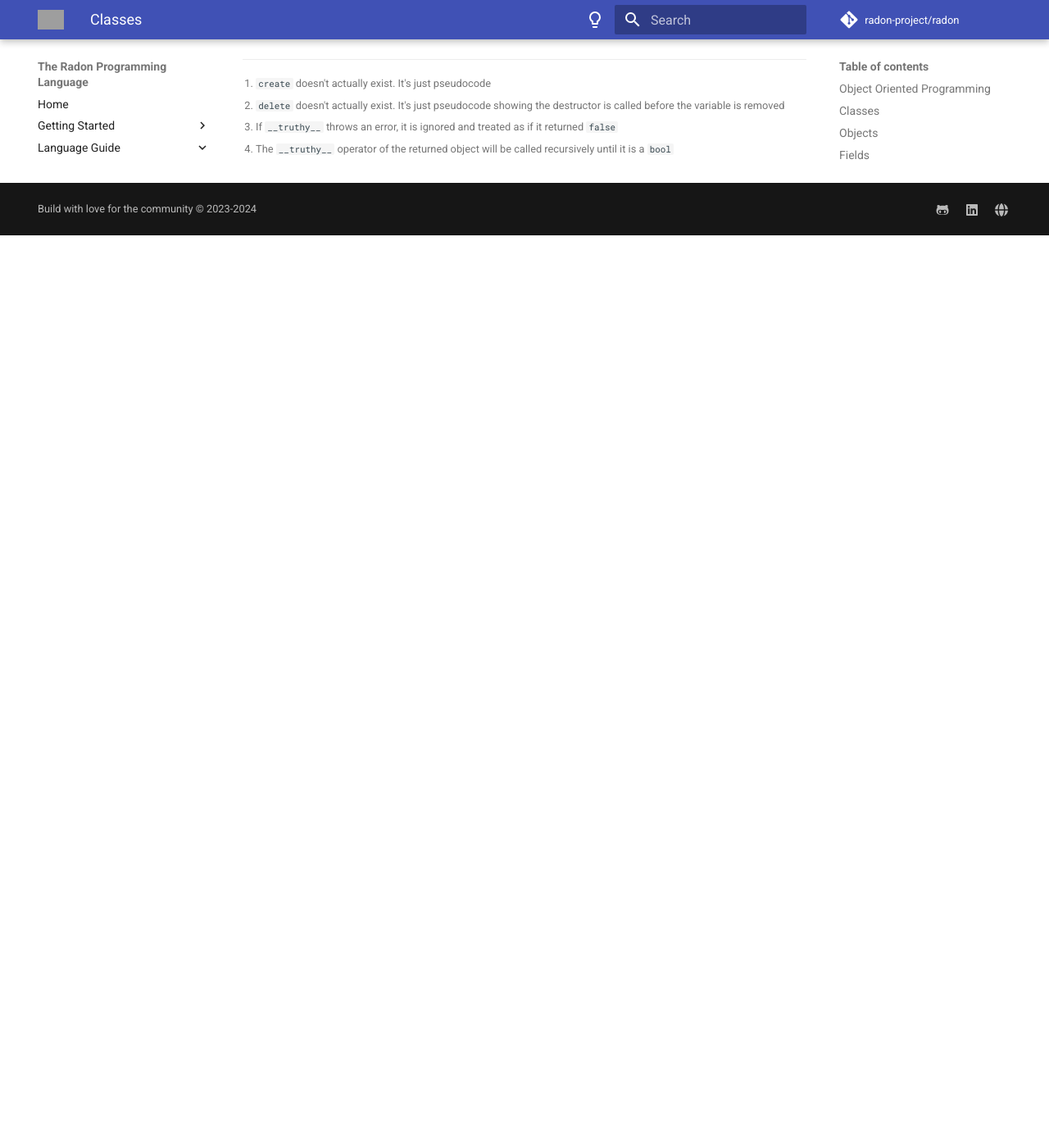
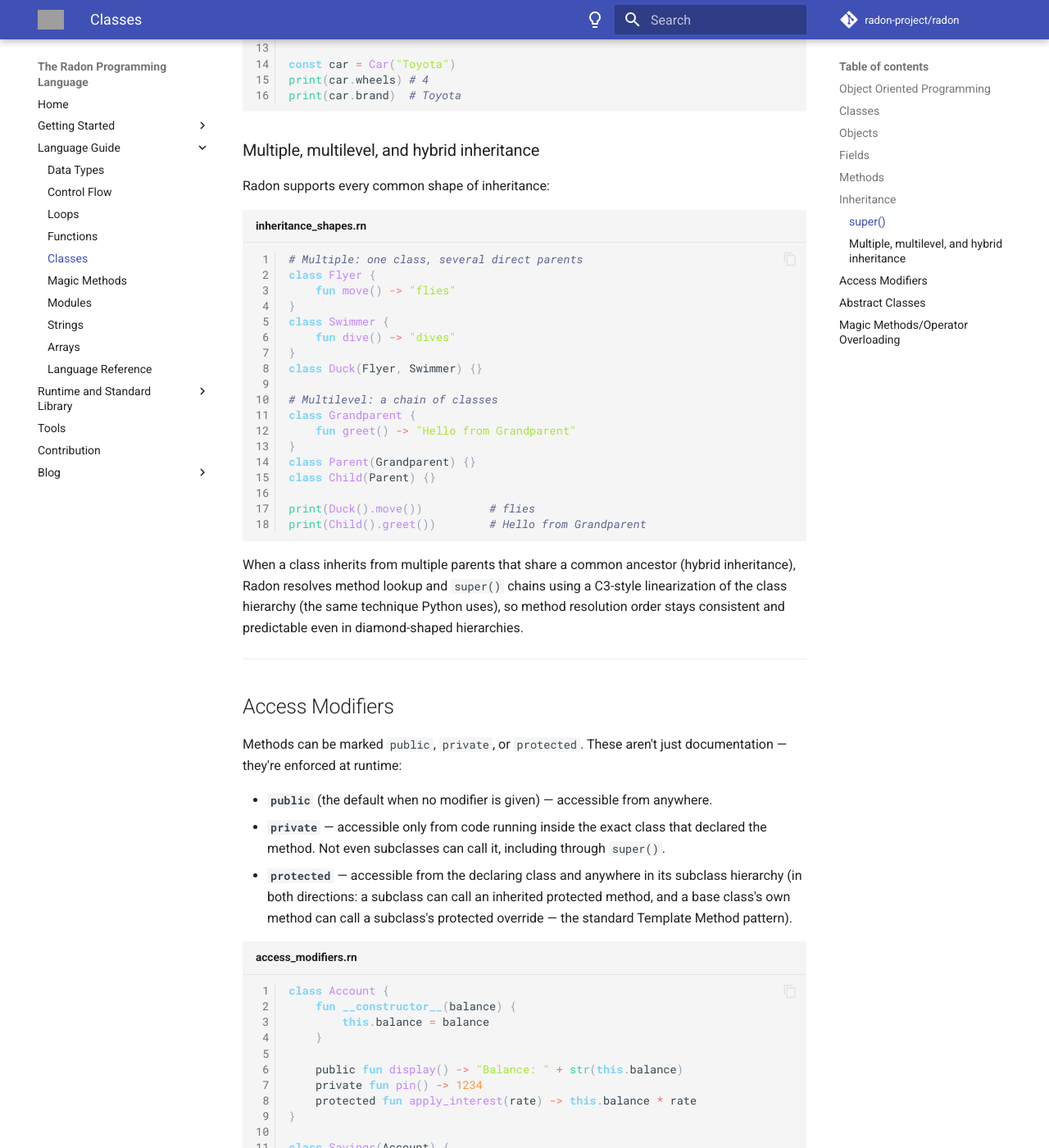
Before and after one commit to radon-project/docs, an MkDocs documentation site: the page built from docs/classes.md, in a window 1280 px wide and 1400 px high, scrolled down 2858 px. Shown: the whole window at 82% size. Built offline with MkDocs 1.6.1 and Material for MkDocs 9.7.7, drawn with Linux system fonts in a browser that asks for light colours; nearby versions of some CDN libraries; comment, search, counter and statistics services are not loaded; before the commit the page ends 3145 px from its top, so only the background shows below that; some of the changed text lies outside the part shown; grey boxes are pictures that could not be loaded.

Commit message:
docs: document inheritance, access modifiers, and abstract classes
Covers the OOP features merged in radon PRs #219 (inheritance, super(),
C3 MRO) and #220 (enforced public/private/protected access modifiers,
abstract classes/methods) -- new sections in classes.md, plus a landing
page feature-list mention. Every code example was run against the actual
interpreter to verify its claimed output.

````diff
--- a/docs/classes.md
+++ b/docs/classes.md
@@ -71,6 +71,179 @@
 person.say_hello() # Output: Hello, John!
 ```
 
+## Inheritance
+
+A class can inherit from one or more parent classes by listing them in
+parentheses after the class name. The child class gets access to every
+method the parent(s) define, and can override any of them.
+
+```rn linenums="1" title="inheritance.rn"
+class Animal {
+    fun __constructor__(name) {
+        this.name = name
+    }
+
+    fun speak() -> this.name + " makes a sound."
+}
+
+class Dog(Animal) {
+    fun speak() -> this.name + " barks."
+}
+
+const dog = Dog("Rex")
+print(dog.speak()) # Rex barks.
+```
+
+### `super()`
+
+Inside a method, `super()` gives you access to the parent's version of a
+method — most commonly used in a constructor to let the parent initialize
+its own fields before the child adds its own.
+
+```rn linenums="1" title="super.rn"
+class Vehicle {
+    fun __constructor__(wheels) {
+        this.wheels = wheels
+    }
+}
+
+class Car(Vehicle) {
+    fun __constructor__(brand) {
+        super().__constructor__(4)
+        this.brand = brand
+    }
+}
+
+const car = Car("Toyota")
+print(car.wheels) # 4
+print(car.brand)  # Toyota
+```
+
+### Multiple, multilevel, and hybrid inheritance
+
+Radon supports every common shape of inheritance:
+
+```rn linenums="1" title="inheritance_shapes.rn"
+# Multiple: one class, several direct parents
+class Flyer {
+    fun move() -> "flies"
+}
+class Swimmer {
+    fun dive() -> "dives"
+}
+class Duck(Flyer, Swimmer) {}
+
+# Multilevel: a chain of classes
+class Grandparent {
+    fun greet() -> "Hello from Grandparent"
+}
+class Parent(Grandparent) {}
+class Child(Parent) {}
+
+print(Duck().move())          # flies
+print(Child().greet())        # Hello from Grandparent
+```
+
+When a class inherits from multiple parents that share a common ancestor
+(hybrid inheritance), Radon resolves method lookup and `super()` chains
+using a C3-style linearization of the class hierarchy (the same technique
+Python uses), so method resolution order stays consistent and predictable
+even in diamond-shaped hierarchies.
+
+---
+
+## Access Modifiers
+
+Methods can be marked `public`, `private`, or `protected`. These aren't
+just documentation — they're enforced at runtime:
+
+- **`public`** (the default when no modifier is given) — accessible from
+  anywhere.
+- **`private`** — accessible only from code running inside the exact class
+  that declared the method. Not even subclasses can call it, including
+  through `super()`.
+- **`protected`** — accessible from the declaring class and anywhere in
+  its subclass hierarchy (in both directions: a subclass can call an
+  inherited protected method, and a base class's own method can call a
+  subclass's protected override — the standard Template Method pattern).
+
+```rn linenums="1" title="access_modifiers.rn"
+class Account {
+    fun __constructor__(balance) {
+        this.balance = balance
+    }
+
+    public fun display() -> "Balance: " + str(this.balance)
+    private fun pin() -> 1234
+    protected fun apply_interest(rate) -> this.balance * rate
+}
+
+class Savings(Account) {
+    public fun bonus_interest() -> this.apply_interest(0.05) # OK: protected, inherited
+}
+
+const account = Savings(1000)
+print(account.display())          # Balance: 1000
+print(account.bonus_interest())   # 50.0
+
+account.pin() # RuntimeError: Cannot access private member 'pin' of class 'Account' ...
+```
+
+Attempting to access a `private` or `protected` member from outside its
+allowed hierarchy raises a `RuntimeError` immediately — the same as any
+other runtime error, so you can catch it with `try`/`catch` if needed.
+
+---
+
+## Abstract Classes
+
+An `abstract class` cannot be instantiated directly — it exists to be
+subclassed. A method with no body (no `{ }` block and no `->` expression)
+declares an abstract method: a contract that every concrete (non-abstract)
+subclass must implement.
+
+```rn linenums="1" title="abstract_classes.rn"
+abstract class Shape {
+    fun area()      # no body -- this is abstract
+    fun perimeter() # also abstract
+
+    fun describe() -> "This shape has an area of " + str(this.area())
+}
+
+class Circle(Shape) {
+    fun __constructor__(radius) {
+        this.radius = radius
+    }
+
+    fun area() -> this.radius * this.radius * 3.14159
+    fun perimeter() -> 2 * 3.14159 * this.radius
+}
+
+print(Circle(2).describe()) # This shape has an area of 12.56636
+
+Shape() # RuntimeError: Cannot instantiate abstract class 'Shape'
+```
+
+If a subclass doesn't implement every abstract method it inherits, that's
+caught immediately when the subclass is defined — not later when you try
+to use it:
+
+```rn linenums="1" title="incomplete_subclass.rn"
+class Broken(Shape) {
+    fun area() -> 0
+    # perimeter() is still missing
+}
+# RuntimeError: Class 'Broken' must implement abstract method(s): perimeter
+```
+
+An abstract class can itself inherit from another abstract class without
+implementing its methods — only the first *concrete* class in the chain
+needs to fill in every abstract method. Abstract classes can also mix
+regular methods, `static` methods, and access modifiers freely alongside
+abstract method declarations.
+
+---
+
 ## Magic Methods/Operator Overloading
 You may have noticed we declared a method called `__constructor__` in the above example. This is an example of a magic method. Magic methods are used for operator overloading. Here is an incomplete list:
 
````
Also changed, not shown: docs/index.md (+1 -0 lines).
